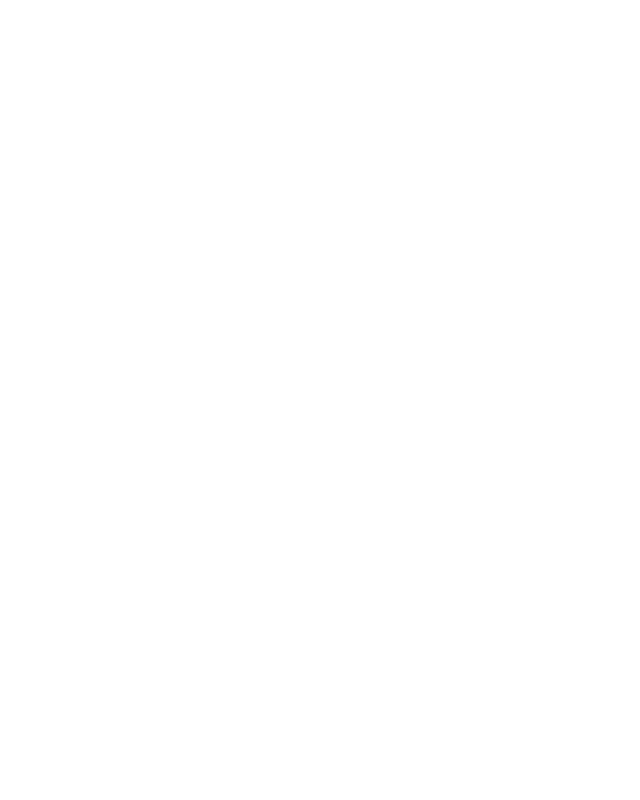
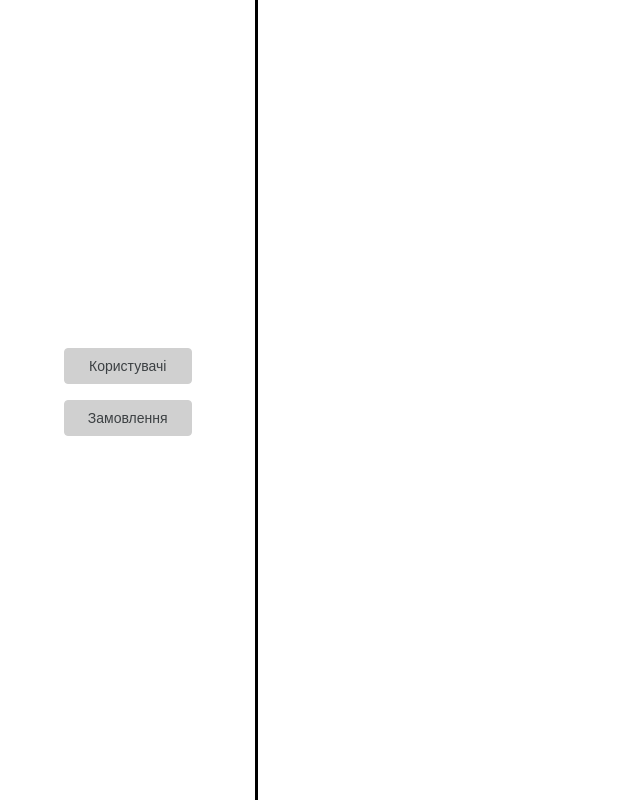
Before and after one commit to vShevtsov1/farmobile-fe, a React (Create React App) app: page /admin in a window 1280 px wide. Before the commit this address had no page. Shown: the whole page, without its empty margins (0-640 px from the left). Built offline with nearby package versions, Linux system fonts and the light colour scheme.

Commit message:
resolved problems and added admin panel

```diff
--- a/src/App.js
+++ b/src/App.js
@@ -17,6 +17,7 @@
 import ItemInfo from "./catalog-service/components/item-info";
 import CartSubmit from "./cart-service/components/cart-submit";
 import Payment from "./cart-service/components/payment";
+import AdminPanel from "./admin-service/components/admin-panel";
 
 
 function App() {
@@ -42,6 +43,7 @@
             <Route path="/catalog/item/:itemId" element={<ItemInfo/>}/>
             <Route path="/cart-submit" element={<CartSubmit/>}/>
             <Route path="/payment" element={<Payment/>}/>
+            <Route path="/admin" element={<AdminPanel/>}/>
           </Routes>
         </BrowserRouter>
 
--- /dev/null
+++ b/src/admin-service/components/admin-panel.js
@@ -0,0 +1,30 @@
+import "../stylesSheets/admin-panel.css"
+
+
+
+
+
+const AdminPanel = () => {
+
+
+
+
+    return (
+
+        <div className="adminPanel-container">
+            <div className='adminList'>
+                <div className='buttons'>
+                    <button >Користувачі</button>
+                    <button >Замовлення</button>
+
+                </div>
+            </div>
+            <div className='adminMain'>
+
+            </div>
+        </div>
+
+    )
+}
+
+export default AdminPanel;
--- /dev/null
+++ b/src/admin-service/stylesSheets/admin-panel.css
@@ -0,0 +1,53 @@
+.adminPanel-container{
+    text-align: center;
+    display: flex;
+    min-height: 100vh;
+    background-color: #ffffff;
+}
+.adminList{
+    width: 20%;
+    border-right: #000000 solid;
+    display: flex;
+    justify-content: center;
+    align-items: center;
+}
+.adminMain{
+    width: 80%;
+
+}
+.buttons{
+    display: flex;
+    flex-direction: column;
+    width: 50%;
+}
+
+.buttons button {
+    background-color: #d0d0d0;
+    border: 1px solid #d0d0d0;
+    border-radius: 4px;
+    color: #3c4043;
+    cursor: pointer;
+    font-family: arial,sans-serif;
+    font-size: 14px;
+    height: 36px;
+    line-height: 27px;
+    min-width: 54px;
+    text-align: center;
+    user-select: none;
+    -webkit-user-select: none;
+    touch-action: manipulation;
+    white-space: pre;
+
+    margin-bottom: 1rem;
+}
+
+.buttons button:hover {
+    border-color: #525252;
+    box-shadow: rgba(0, 0, 0, .1) 0 1px 1px;
+    color: #202124;
+}
+
+.buttons button:focus {
+    border-color: #4285f4;
+    outline: none;
+}
--- a/src/auth-service/components/ForgotPassword.js
+++ b/src/auth-service/components/ForgotPassword.js
@@ -6,6 +6,7 @@
 import {ReactNotifications, Store} from "react-notifications-component";
 export const ForgotPassword = () =>{
     const navigate = useNavigate()
+    const [isButtonClicked, setIsButtonClicked] = useState(false);
     function handleSubmit(event) {
         event.preventDefault();
         let config = {
@@ -13,6 +14,7 @@
             maxBodyLength: Infinity,
             url: '/user/forgot-password/'+event.target.email.value,
         };
+        setIsButtonClicked(true);
         axios.request(config)
             .then((response) => {
                 console.log(response.data);
@@ -58,7 +60,7 @@
                 <form className="forgotPassword-form" onSubmit={handleSubmit}>
                     <label className='labelForForgotPassword' htmlFor = "email" >Електронна пошта</label>
                     <input className='inputForForgotPassword' type="email" required='true' placeholder="youremail@gmail.com" id = "email" name = "email"/>
-                    <button className='forgotPassword-button'  type='submit' >Скинути пароль</button>
+                    { isButtonClicked === false ? (<button className='forgotPassword-button' style={{cursor: "pointer"}}  type='submit' >Скинути пароль</button>): (<button className='forgotPassword-button' style={{cursor: "not-allowed"}}  disabled={true}  type='submit' >Скинути пароль</button>)}
                 </form>
             </div>
             <ReactNotifications />
--- a/src/auth-service/components/Register.js
+++ b/src/auth-service/components/Register.js
@@ -10,6 +10,8 @@
     const [passwordUpper, setPasswordUpper] = useState(false);
     const [passwordNum, setPasswordNum] = useState(false);
     const navigate = useNavigate();
+    const [isButtonClicked, setIsButtonClicked] = useState(false);
+
 
     function changePassword(event) {
         if (event.target.value.length < 8 ){
@@ -47,6 +49,7 @@
             },
             data : data
         };
+        setIsButtonClicked(true);
         axios.request(config)
             .then((response) => {
                 if(response.data.status==="FAILED"){
@@ -109,7 +112,7 @@
                     {passwordLength ? (<div className='active-text-animation'><p >✅<span className='active-text'>Довжина паролю більше 8 символів!</span></p></div>): (<p>❌<span className='disabled-text'>Довжина паролю більше 8 символів!</span></p>)}
                     {passwordUpper ? (<div className='active-text-animation'><p >✅<span className='active-text'>Пароль містить велику літеру!</span></p></div>): (<p>❌<span className='disabled-text'>Пароль містить велику літеру!</span></p>)}
                     {passwordNum ? (<div className='active-text-animation'><p >✅<span className='active-text'>Пароль містить хоча б одну цифру!</span></p></div>): (<p>❌<span className='disabled-text'>Пароль містить хоча б одну цифру!</span></p>)}
-                    {(passwordLength === true && passwordUpper === true && passwordNum === true) ? (<button className='auth-button'  style={{cursor:'pointer'}} type='submit'  >Зареєструватися</button>): (<button className='auth-button' type='submit' disabled={true}  >Зареєструватися</button>)}
+                    {(passwordLength === true && passwordUpper === true && passwordNum === true && isButtonClicked === false) ? (<button className='auth-button'   style={{cursor:'pointer'}} type='submit'  >Зареєструватися</button>): (<button className='auth-button' style={{cursor: "not-allowed"}}  type='submit' disabled={true}  >Зареєструватися</button>)}
 
                 </form>
                 <Link to={"/"}>Уже є акаунт? Увійти.</Link>
--- a/src/auth-service/stylesSheets/ForgotPassword.css
+++ b/src/auth-service/stylesSheets/ForgotPassword.css
@@ -38,7 +38,6 @@
     box-sizing: border-box;
     margin: 1rem;
     color: #FFFFFF;
-    cursor: pointer;
     flex-shrink: 0;
     font-family: "Inter UI","SF Pro Display",-apple-system,BlinkMacSystemFont,"Segoe UI",Roboto,Oxygen,Ubuntu,Cantarell,"Open Sans","Helvetica Neue",sans-serif;
     font-size: 16px;
@@ -52,7 +51,7 @@
     -webkit-user-select: none;
     touch-action: manipulation;
 }
-.forgotPassword-button:hover{
+.forgotPassword-button:not(:disabled):hover{
     box-shadow: rgba(80, 63, 205, 0.5) 0 1px 30px;
     transition-duration: .1s;
 }
--- a/src/main-page-service/components/header.js
+++ b/src/main-page-service/components/header.js
@@ -41,7 +41,7 @@
             <header>
                 <div className="header-container">
                     <div className="main-name">
-                        <Logo/>
+                        <Link to='/main'><Logo/></Link>
                         <h1>Farmobile</h1>
                     </div>
                     <div className='main-phrase'>
```
